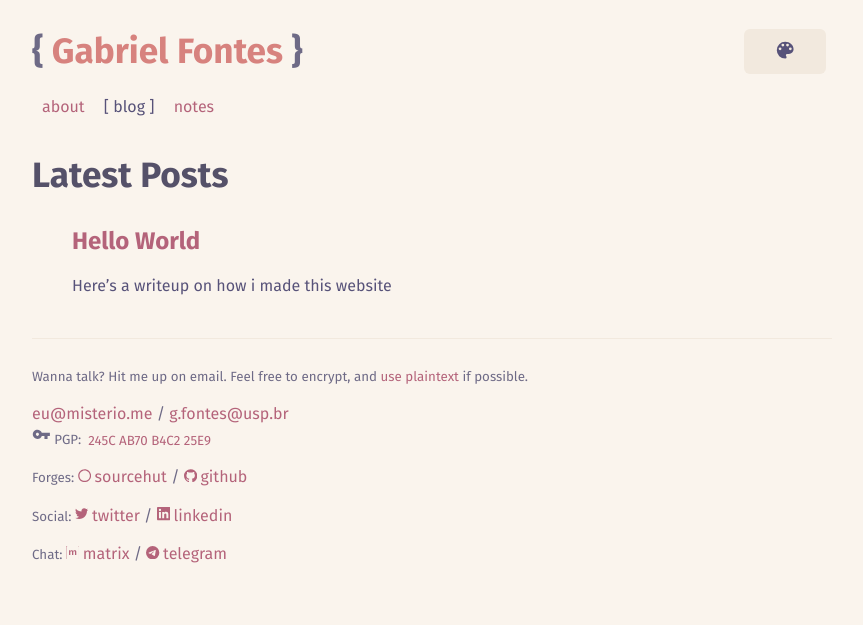
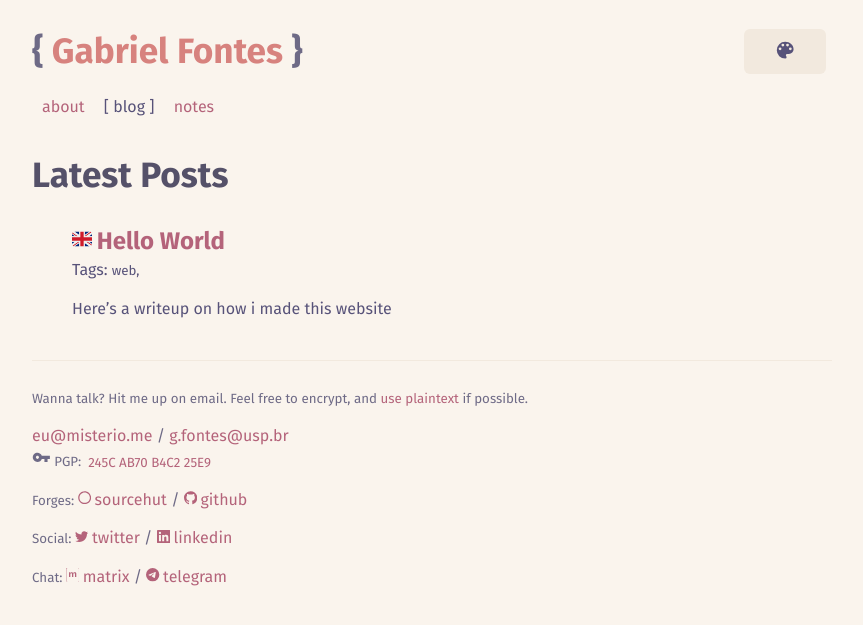
Before and after one commit to Misterio77/website, a Jekyll site: the page built from blog/index.html, in a window 1280 px wide. Shown: the top 625 px of the page, without its empty margins (208-1071 px from the left). Built offline with Jekyll 4.4.1, drawn with Linux system fonts in a browser that asks for light colours.

Commit message:
nicer note and blog listing

```diff
--- a/_notes/calculadora-2021-2.html
+++ b/_notes/calculadora-2021-2.html
@@ -1,6 +1,7 @@
 ---
 layout: default
-categories: "bsi"
+category: bsi
+language: pt-br
 noindex: true
 ---
 
--- a/_posts/2021-06-08-hello-world.md
+++ b/_posts/2021-06-08-hello-world.md
@@ -2,6 +2,8 @@
 layout: post
 author: Gabriel Fontes
 description: About my new website, featuring 170+ color schemes
+language: en
+tags: web
 ---
 
 Here's a writeup on how i made this website
--- a/assets/style.scss
+++ b/assets/style.scss
@@ -261,9 +261,19 @@ select {
 }
 
 // Remove bullets from post list
-.posts {
+.posts,
+.notes {
   list-style: none;
+
+  .item-title {
+    margin-bottom: 0;
+  }
+
+  .tags {
+    margin-top: 0;
+  }
 }
+
 // Flex fieldset
 fieldset {
   display: flex;
--- a/blog/index.html
+++ b/blog/index.html
@@ -9,7 +9,16 @@ description: My personal thoughts, rants, and occasional guide
 <ul class="posts">
   {% for post in site.posts %}
   <li>
-    <h2><a href="{{ post.url }}">{{ post.title }}</a></h2>
+    <h2 class="item-title">
+      <small>{% include icons/languages/{{ post.language }}.svg %}</small>
+      {% if post.category.size > 0 %}({{ post.category }}){% endif %}
+      <a href="{{ post.url }}">
+        {{ post.title }}
+      </a>
+    </h2>
+    {% if post.tags.size > 0 %}
+      <p class="tags">Tags: <small>{% for tag in post.tags %} {{ tag }},  {% endfor %}</small></p>
+    {% endif %}
     {{ post.excerpt }}
   </li>
   {% endfor %}
```
Also changed, not shown: _notes/disciplinas-2021-2.md (+3 -1 lines), notes/index.html (+10 -1 lines), _includes/icons/languages/en.svg (added), _includes/icons/languages/pt-br.svg (added).
